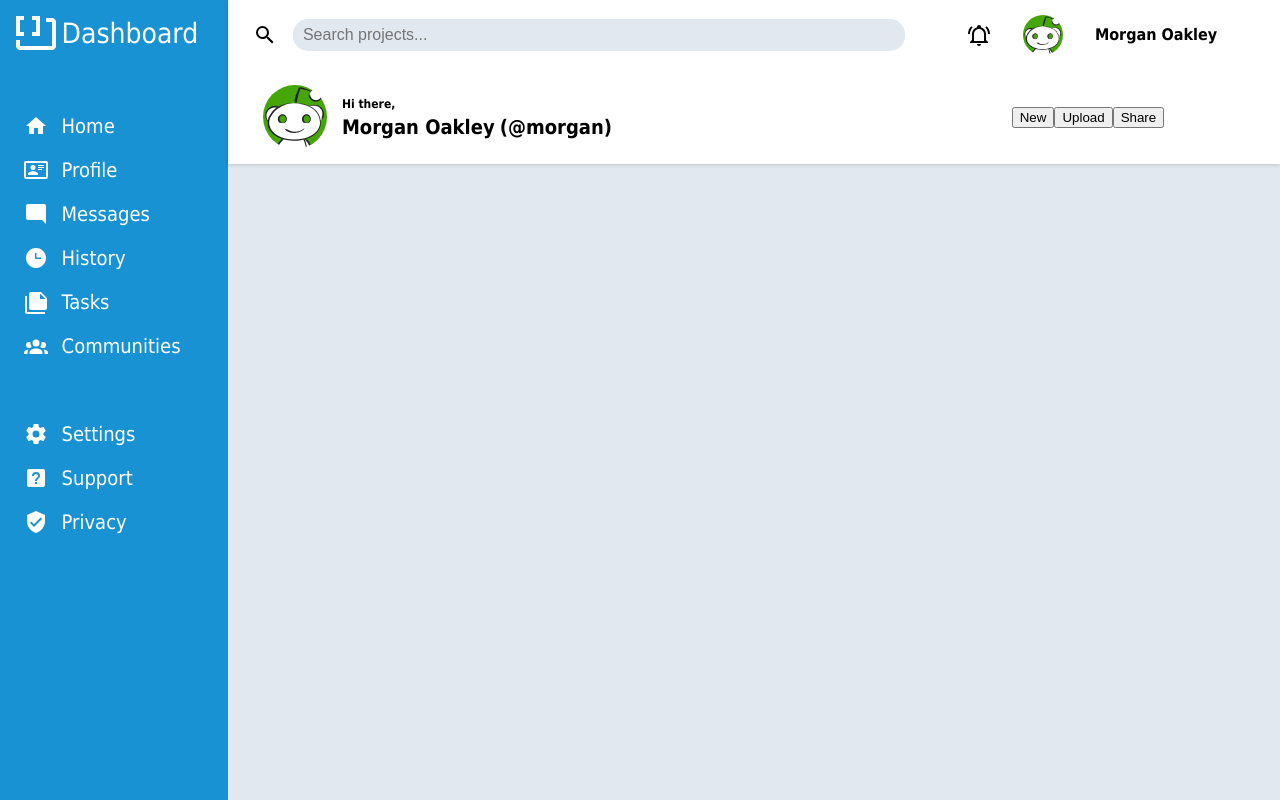
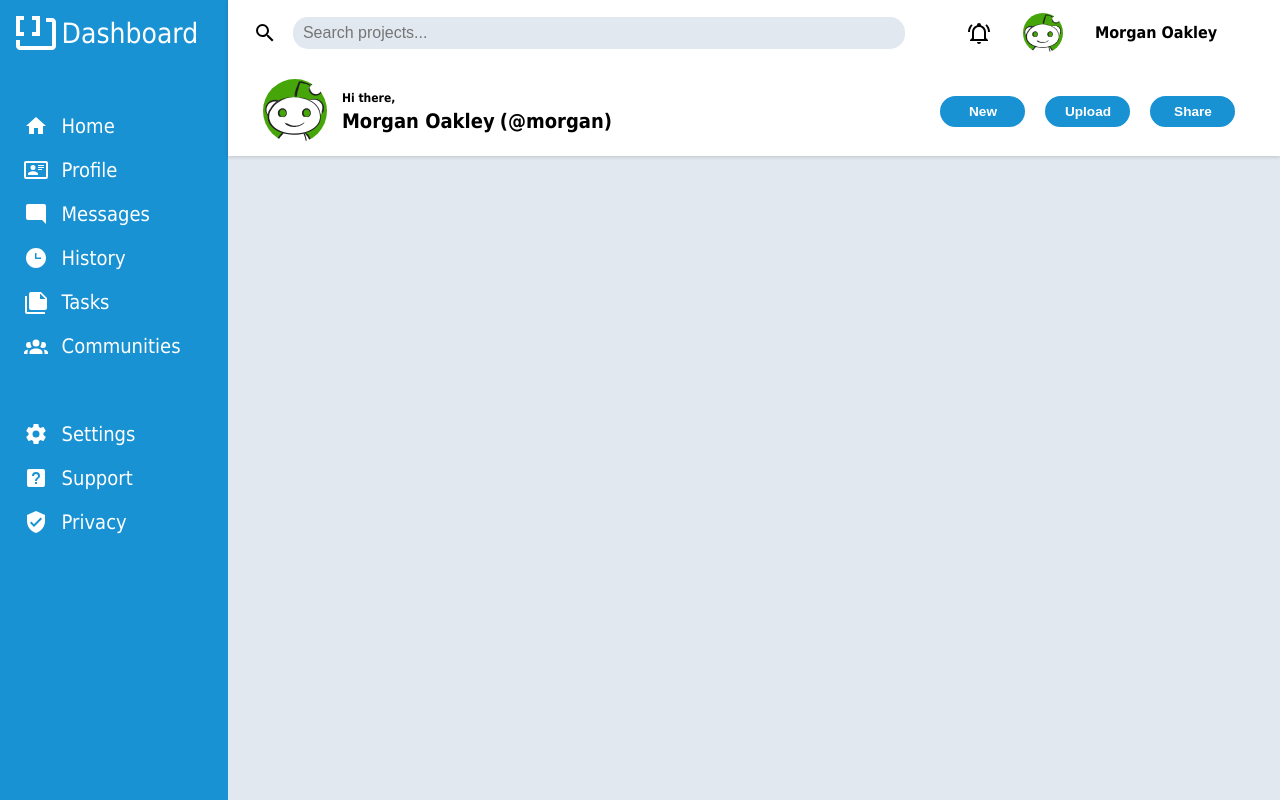
Before and after one commit to AlexDeL8/odin-admin-dashboard-react, a React (Vite) app: page / in a window 1280 px wide. Built offline with nearby package versions, Linux system fonts and the light colour scheme.

Commit message:
feat: added button coloring and spacing

```diff
--- a/src/App.css
+++ b/src/App.css
@@ -5,6 +5,8 @@
     --cardColor: #FFFFFF;
     --cardTextColor: #000000;
     --cardSecondaryTextColor: #E2E8F0;
+    --primaryBtnHoverColor: #55a1ca;
+    --secondaryBtnHoverColor: #e0e0e0;
 }
 
 main {
--- a/src/components/Dashboard.css
+++ b/src/components/Dashboard.css
@@ -5,7 +5,7 @@
 }
 
 .dashboardBarContainer {
-    padding: 15px 25px;
+    padding: 13px 25px;
 }
 
 /* Navbar */
@@ -88,10 +88,15 @@
     flex-direction: row;
     justify-content: center;
     align-items: center;
+    column-gap: 20px;
 }
 
 @media(max-width: 799px) {
     #navbarUserNameText {
+        display: none;
+    }
+
+    #greetingUserHandle {
         display: none;
     }
 }
--- a/src/components/generic/Button.tsx
+++ b/src/components/generic/Button.tsx
@@ -1,3 +1,5 @@
+import './Generic.css'
+
 type ButtonProps = {
     isPrimary: boolean;
     action: (e: unknown) => void;
--- a/src/components/generic/Generic.css
+++ b/src/components/generic/Generic.css
@@ -21,3 +21,46 @@
 }
 
 /* Button */
+button {
+    border-radius: 20px;
+    border: 2px solid;
+    font-size: 0.85rem;
+    font-weight: bold;
+    padding-top: 6px;
+    padding-bottom: 6px;
+    width: 85px;
+}
+
+button:hover {
+    cursor: pointer;
+}
+
+.primaryBtn {
+    background-color: var(--primaryColor);
+    color: var(--primaryTextColor);
+    border-color: var(--primaryColor);
+}
+
+.primaryBtn:hover {
+    background-color: var(--primaryBtnHoverColor);
+}
+
+.primaryBtn:active {
+    background-color: var(--cardColor);
+    color: var(--primaryColor);
+}
+
+.secondaryBtn {
+    background-color: var(--cardColor);
+    color: var(--primaryColor);
+    border-color: var(--primaryColor);
+}
+
+.secondaryBtn:hover {
+    background-color: var(--secondaryBtnHoverColor);
+}
+
+.secondaryBtn:active {
+    background-color: var(--primaryColor);
+    color: var(--cardColor);
+}
```
